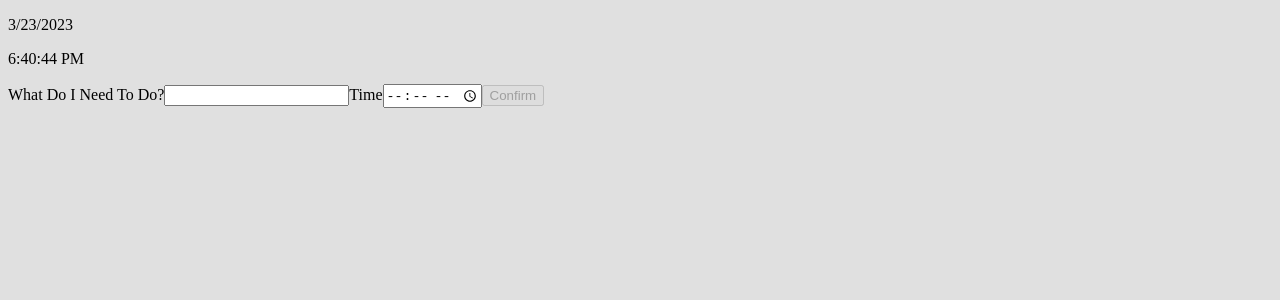
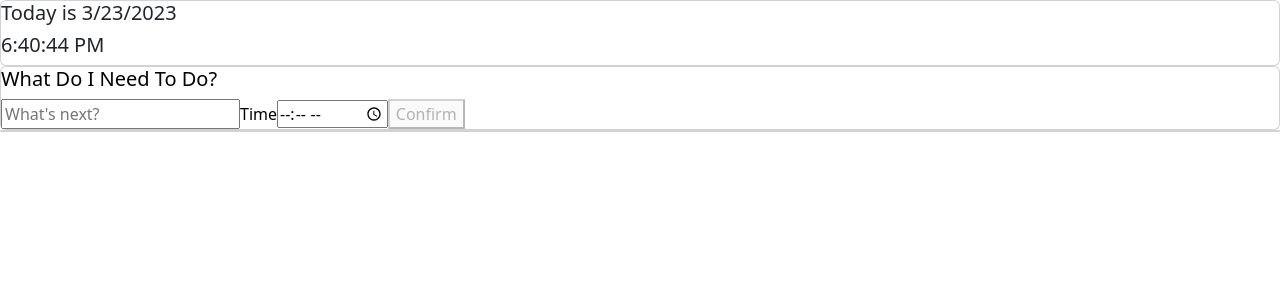
Before and after one commit to eukeo/todolist, a React (Create React App) app: page / in a window 1280 px wide. Shown: the top 300 px of the page. Built offline with nearby package versions, Linux system fonts and the light colour scheme.

Commit message:
bootstrap-added

```diff
--- a/package.json
+++ b/package.json
@@ -6,7 +6,9 @@
     "@testing-library/jest-dom": "^5.16.5",
     "@testing-library/react": "^13.4.0",
     "@testing-library/user-event": "^13.5.0",
+    "bootstrap": "^5.2.3",
     "react": "^18.2.0",
+    "react-bootstrap": "^2.7.2",
     "react-dom": "^18.2.0",
     "react-scripts": "5.0.1",
     "web-vitals": "^2.1.4"
--- a/src/App.js
+++ b/src/App.js
@@ -1,4 +1,5 @@
 import "./App.css";
+import "bootstrap/dist/css/bootstrap.min.css";
 import { useState } from "react";
 import ListForm from "./ListForm/ListForm";
 import TodoList from "./TodoList/TodoList";
--- a/src/ListForm/ListForm.js
+++ b/src/ListForm/ListForm.js
@@ -1,4 +1,5 @@
 import { useState, useEffect } from "react";
+import { Card } from "react-bootstrap";
 
 const ListForm = (props) => {
   const [enteredText, setEnteredText] = useState("");
@@ -29,13 +30,14 @@ const ListForm = (props) => {
   };
 
   return (
-    <div>
+    <Card style={{ color: "#000" }}>
       <form type="submit" onSubmit={submitTodo}>
-        <label>What Do I Need To Do?</label>
+        <Card.Title>What Do I Need To Do?</Card.Title>
         <input
           type="text"
           value={enteredText}
           onChange={enteredTextHandler}
+          placeholder="What's next?"
         ></input>
         <label>Time</label>
         <input
@@ -45,7 +47,7 @@ const ListForm = (props) => {
         ></input>
         <button disabled={buttonDisabled}>Confirm</button>
       </form>
-    </div>
+    </Card>
   );
 };
 
--- a/src/NewDate/NewDate.js
+++ b/src/NewDate/NewDate.js
@@ -1,4 +1,5 @@
 import { useState, useEffect } from "react";
+import { Card } from "react-bootstrap";
 
 const NewDate = () => {
   const [date, setDate] = useState(new Date());
@@ -10,13 +11,11 @@ const NewDate = () => {
     };
   });
 
-  console.log();
-
   return (
-    <div>
-      <p>{date.toLocaleDateString()}</p>
-      <p>{date.toLocaleTimeString()}</p>
-    </div>
+    <Card className="date">
+      <Card.Title>Today is {date.toLocaleDateString()}</Card.Title>
+      <Card.Title>{date.toLocaleTimeString()}</Card.Title>
+    </Card>
   );
 };
 
--- a/src/TodoList/TodoList.js
+++ b/src/TodoList/TodoList.js
@@ -1,14 +1,17 @@
 import NewTodo from "../NewTodo/NewTodo";
+import { Card } from "react-bootstrap";
 
 const TodoList = (props) => {
+  const allTodos = props.todos;
+
   return (
-    <ul>
-      {props.todos.map((todo, index) => (
+    <Card>
+      {allTodos.map((todo, index) => (
         <ul key={index}>
           <NewTodo text={todo.text} time={todo.time} />
         </ul>
       ))}
-    </ul>
+    </Card>
   );
 };
 
```
Also changed, not shown: 1 other file (tests, documents, lock files or other folders).
